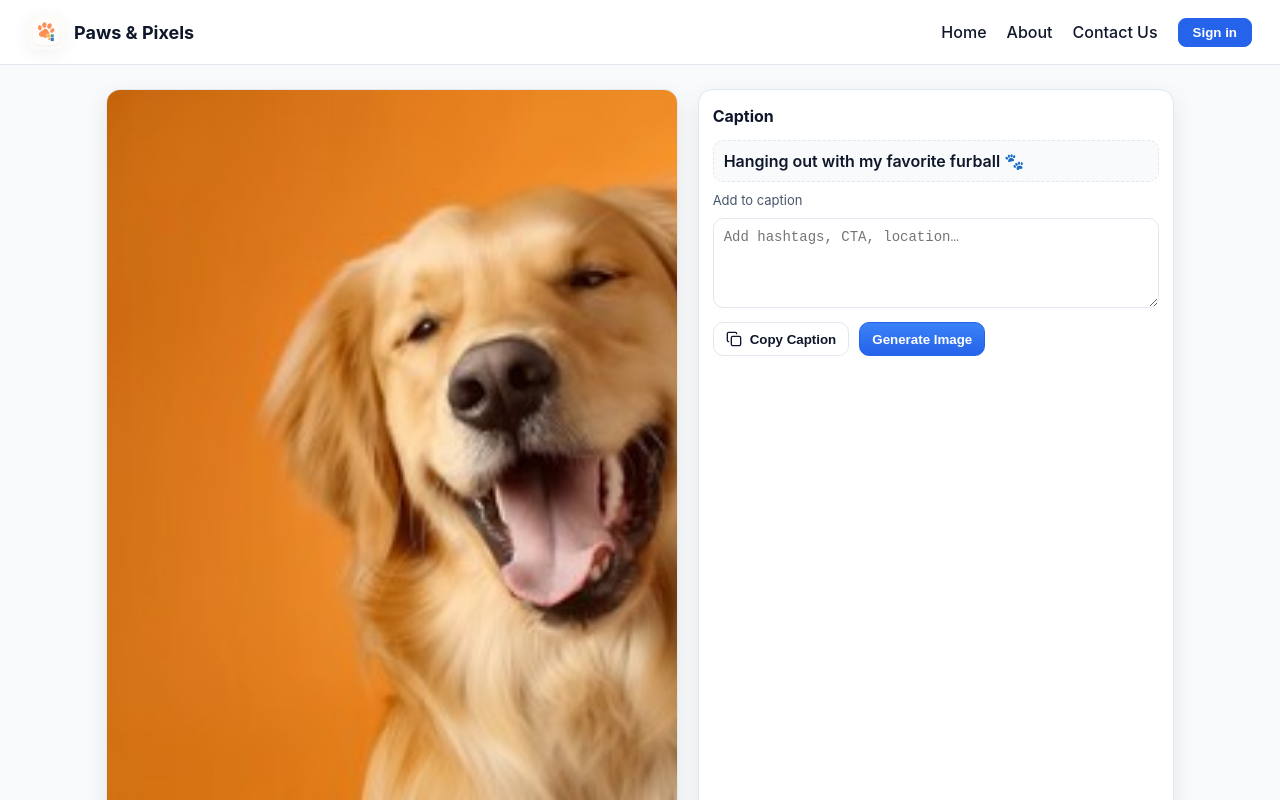
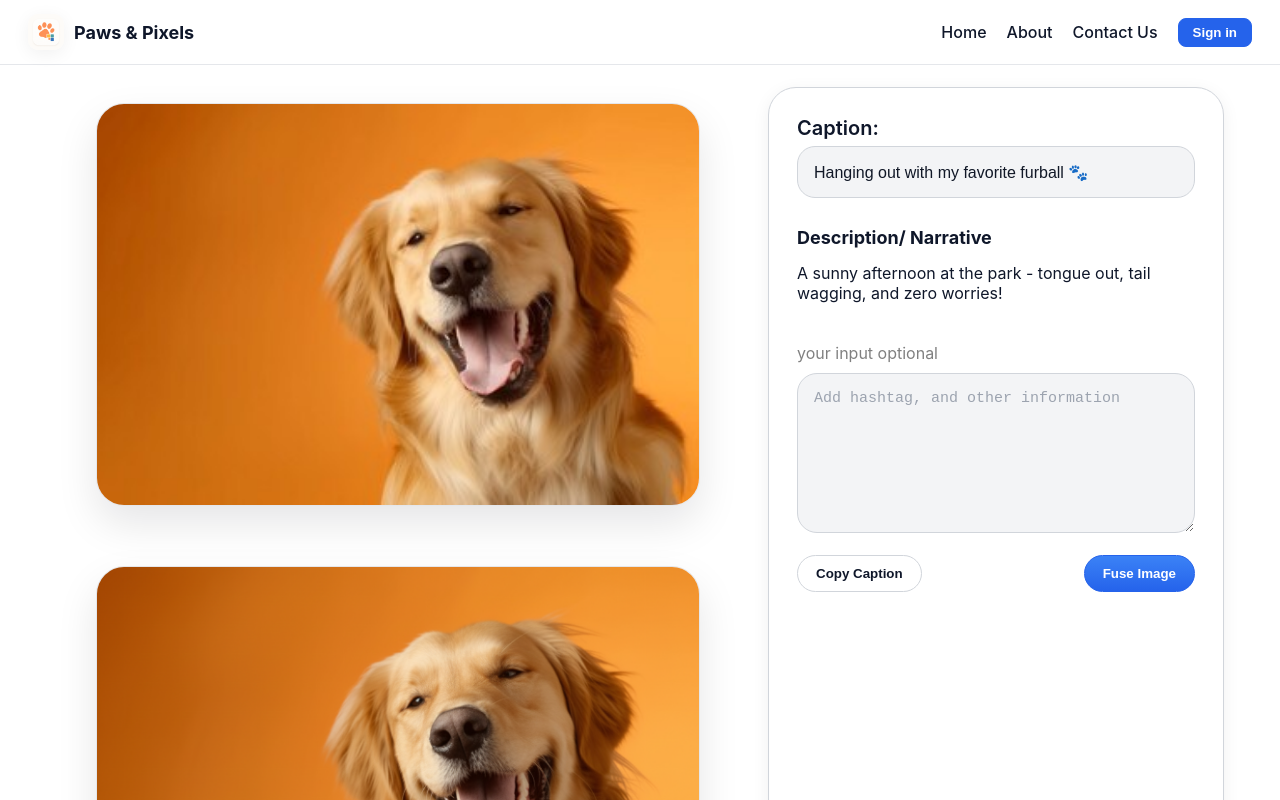
Before and after one commit to tejasbhosale17/paws_pixels_frontend, a React (Vite) app in the folder paws_pixels_frontend/: page / in a window 1280 px wide. Shown: the top 800 px of the page. Built offline with nearby package versions, Linux system fonts and the light colour scheme.

Commit message:
fuse image and final output component created

```diff
--- a/paws_pixels_frontend/src/App.jsx
+++ b/paws_pixels_frontend/src/App.jsx
@@ -8,6 +8,7 @@ import Renditions from "./components/Renditions";
 import Home from "./components/Home";
 import DownloadPage from "./components/DownloadPage";
 import DownloadImage from "./components/DownloadImage";
+import FinalChanges from "./components/FinalChanges";
 
 function App() {
   const [currentScreen, setCurrentScreen] = useState("connect");
@@ -19,7 +20,8 @@ function App() {
         {/* <Connect /> */}
         {/* <Syncing /> */}
         {/* <Profile /> */}
-        <DownloadPage />
+        <FinalChanges />
+        {/* <DownloadPage /> */}
         {/* <DownloadImage /> */}
         {/* <Renditions /> */}
       </div>
--- /dev/null
+++ b/paws_pixels_frontend/src/components/FinalChanges.jsx
@@ -0,0 +1,97 @@
+import React, { useMemo, useState } from "react";
+import { Copy, Check } from "lucide-react";
+import pawLogo from "../assets/logo_pap.png";
+import "../styles/finalCaption.min.css";
+import dog_photo from "../assets/dog_golden.jpg";
+import dog_photo_gemini from "../assets/dog_socialmedia_ready.png";
+// Hard-coded demo image (swap for yours)
+
+export default function FinalChanges() {
+  const IMG = dog_photo;
+  const IMG_gemini = dog_photo_gemini;
+
+  const baseCaption = "Hanging out with my favorite furball 🐾";
+  const tags = ["pets", "cute", "golden", "fetch"];
+  const moods = ["playful", "sunny", "energetic"];
+  const [value, setValue] = useState(() => baseCaption);
+  return (
+    <div className="cf-page">
+      {/* Header (kept same as your other pages) */}
+      <header className="rd-header">
+        <div className="rd-logo">
+          <img src={pawLogo} alt="Paws & Pixels" className="rd-logo-img" />
+          <span className="rd-logo-text">Paws &amp; Pixels</span>
+        </div>
+        <nav className="rd-nav">
+          <a href="#">Home</a>
+          <a href="#">About</a>
+          <a href="#">Contact Us</a>
+          <button className="rd-signin">Sign in</button>
+        </nav>
+      </header>
+
+      {/* Main */}
+      <main className="cf-main">
+        <section className="cf-grid">
+          {/* Left column: original + fused preview (static) */}
+          <div className="cf-left">
+            <figure className="cf-photo">
+              <img src={IMG} alt="Original" />
+            </figure>
+
+            <figure className="cf-photo cf-photo-fused">
+              <img src={IMG_gemini} alt="Fused preview" />
+            </figure>
+            <div className="download-img">
+              <button
+                className="rd-btn rd-btn-primary"
+                style={{ marginLeft: "40%" }}
+              >
+                Download Image
+              </button>
+            </div>
+          </div>
+
+          {/* Right column: caption panel (static UI) */}
+          <div className="cf-right">
+            <div className="cf-panel">
+              <div className="cf-cap-label">Caption:</div>
+
+              <div className="cf-cap-preview">
+                <input
+                  className="cf-input"
+                  type="text"
+                  value={value}
+                  onChange={(e) => setValue(e.target.value)}
+                />
+              </div>
+              <div className="cf-cap-preview">Description/ Narrative</div>
+              <div className="p" style={{ marginBottom: "40px" }}>
+                A sunny afternoon at the park - tongue out, tail wagging, and
+                zero worries!
+              </div>
+
+              <div
+                className="p-your-input"
+                style={{ marginBottom: "10px", color: "gray" }}
+              >
+                your input optional
+              </div>
+              <textarea
+                className="cf-textarea"
+                rows={7}
+                placeholder="Add hashtag, and other information"
+                readOnly
+              />
+
+              <div className="cf-actions">
+                <button className="rd-btn">Copy Caption</button>
+                <button className="rd-btn rd-btn-primary">Fuse Image</button>
+              </div>
+            </div>
+          </div>
+        </section>
+      </main>
+    </div>
+  );
+}
```
Also changed, not shown: paws_pixels_frontend/src/styles/finalCaption.min.css (added).
